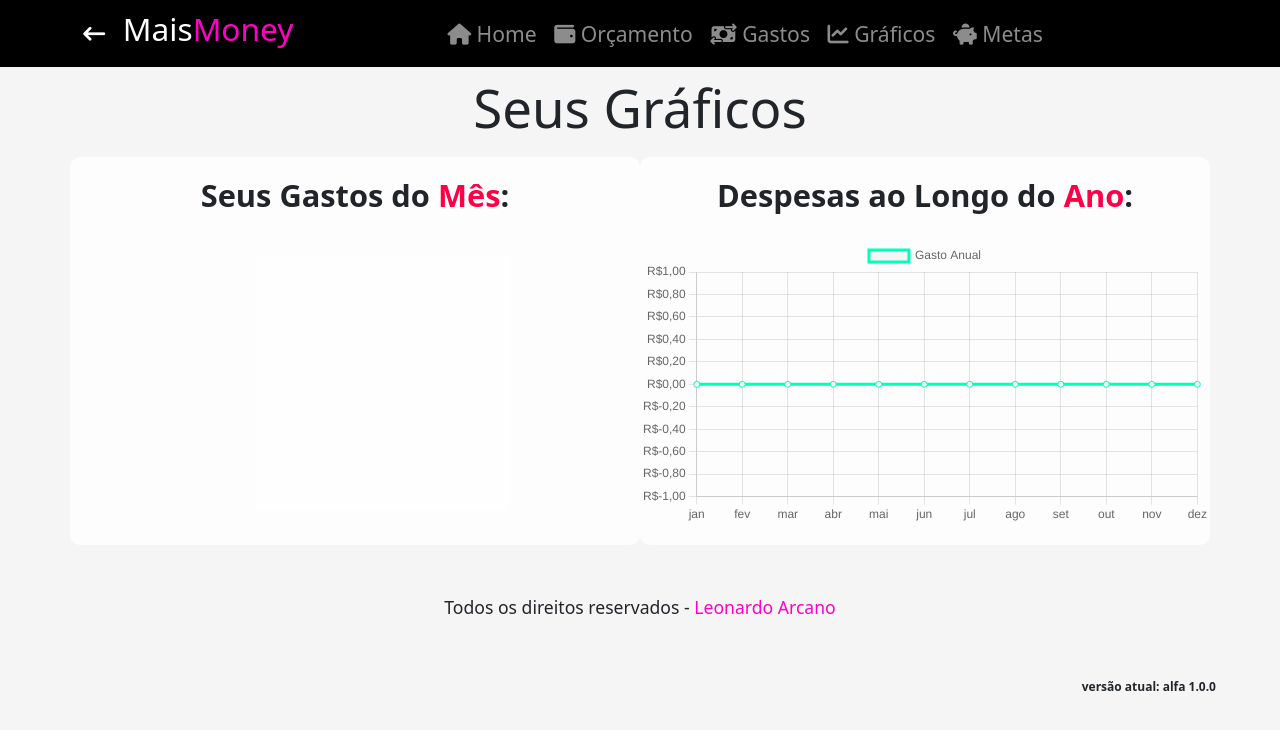
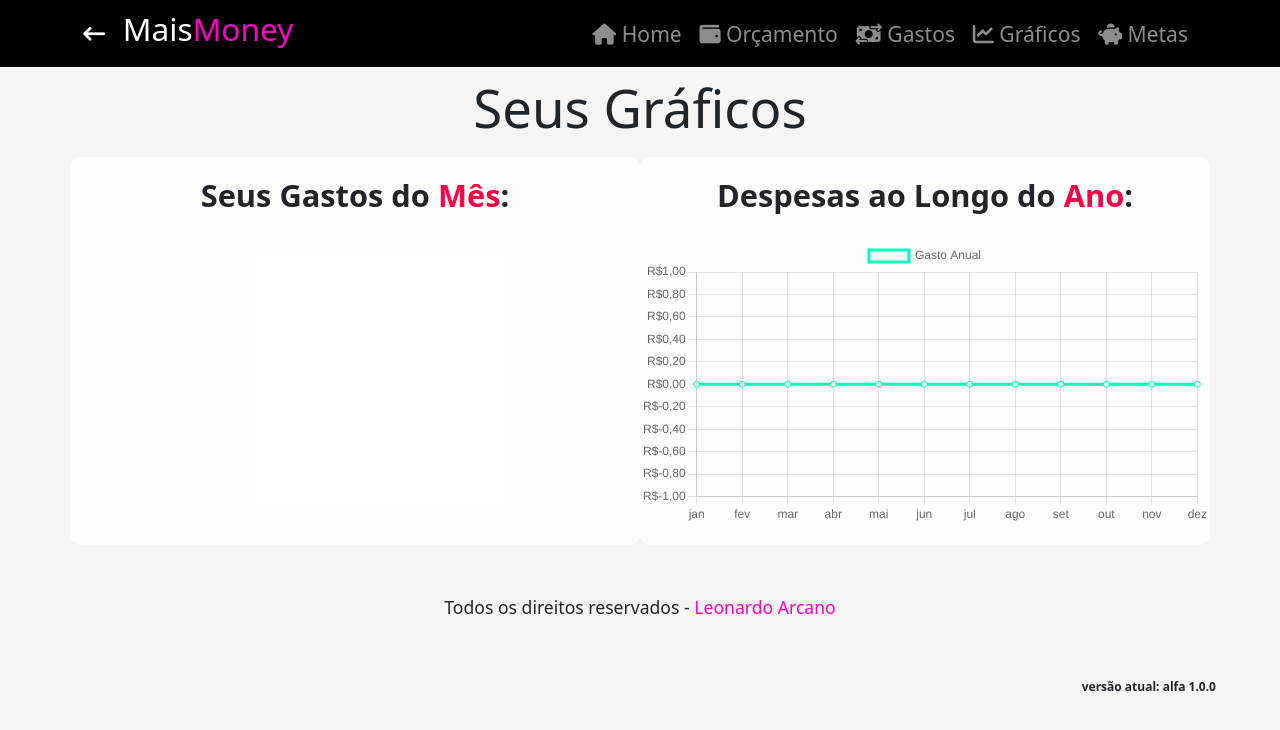
Before and after one commit to leonardoarcano/MaisMoney, a plain HTML site: page graficos.html in a window 1280 px wide. Drawn offline with nearby package versions, Linux system fonts and the light colour scheme.

Commit message:
Update graficos.html

```diff
--- a/graficos.html
+++ b/graficos.html
@@ -27,7 +27,7 @@
                     <span><i class="fa-solid fa-bars"></i></span>
                   </button>
 
-                  <div class="collapse navbar-collapse justify-content-center" id="navbar">
+                  <div class="collapse navbar-collapse justify-content-end" id="navbar">
                       <ul class="navbar-nav">
                         <li class="nav-item"><a href="./index.html" id="nav-hover" class="nav-link"><i class="fa-solid fa-house"></i> Home</a></li>
                         <li class="nav-item"><a href="./orcamento.html" id="nav-hover" class="nav-link"><i class="fa-solid fa-wallet"></i> Orçamento</a></li>
```
